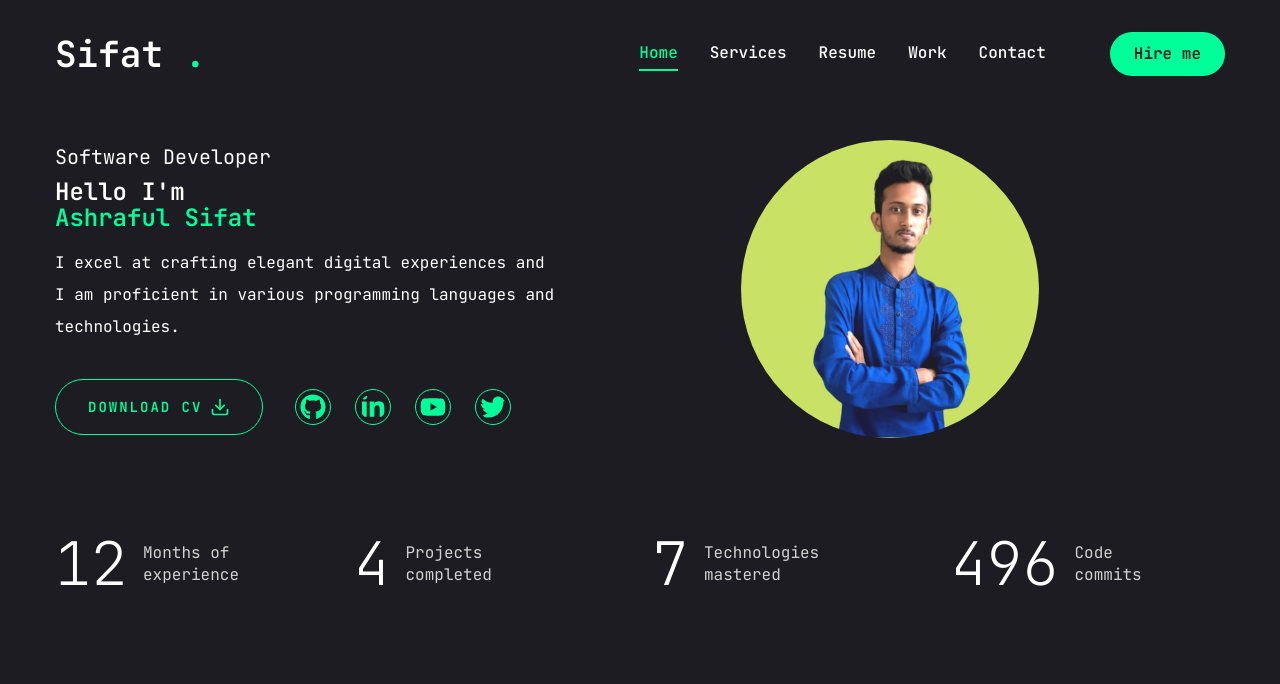
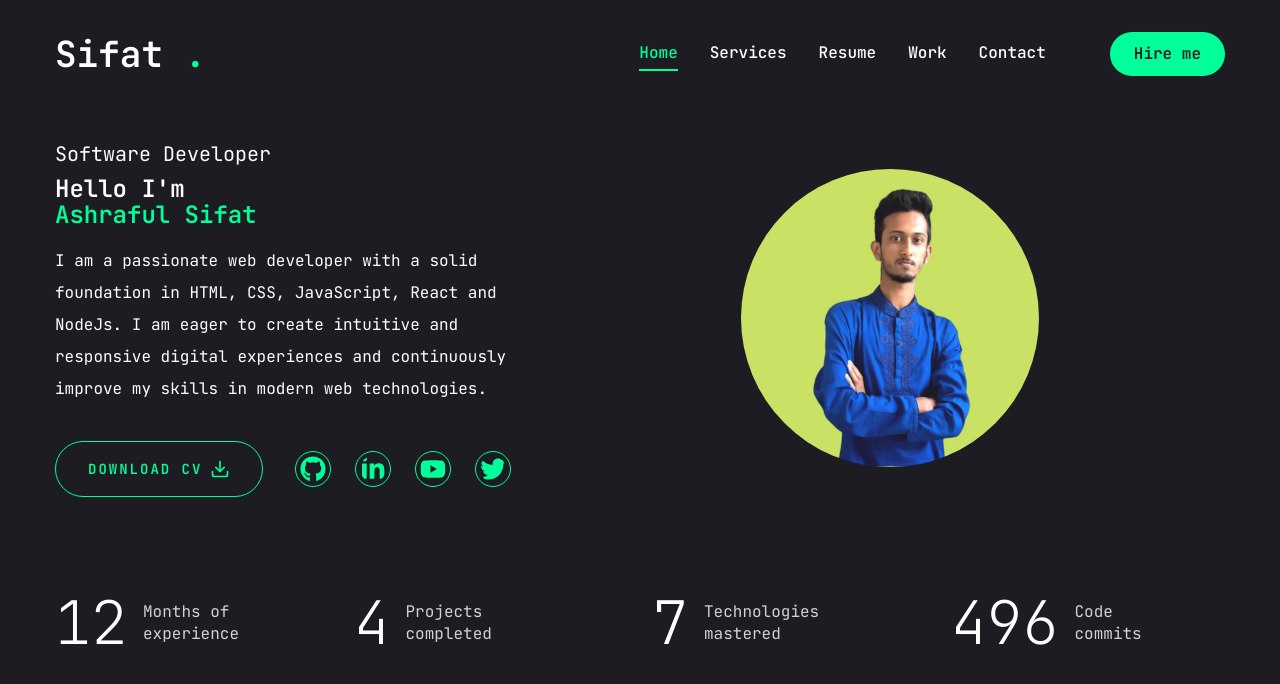
Before and after one commit to sifat2626/portfolio, a Next.js app: page / in a window 1280 px wide. Shown: the top 684 px of the page. Built offline with nearby package versions, Linux system fonts and the light colour scheme.

Commit message:
Update page.jsx

```diff
--- a/app/page.jsx
+++ b/app/page.jsx
@@ -17,8 +17,10 @@ function page() {
               <span className="text-accent">Ashraful Sifat</span>
             </h1>
             <p className="max-w-[500px] mb-9 text-white mt-4">
-              I excel at crafting elegant digital experiences and I am
-              proficient in various programming languages and technologies.
+              I am a passionate web developer with a solid foundation in HTML,
+              CSS, JavaScript, React and NodeJs. I am eager to create intuitive
+              and responsive digital experiences and continuously improve my
+              skills in modern web technologies.
             </p>
             <div className="flex flex-col xl:flex-row items-center gap-8">
               <Link href={"/assets/CV_Ashraful_Alam_CSE.pdf"} target="_blank">
```
